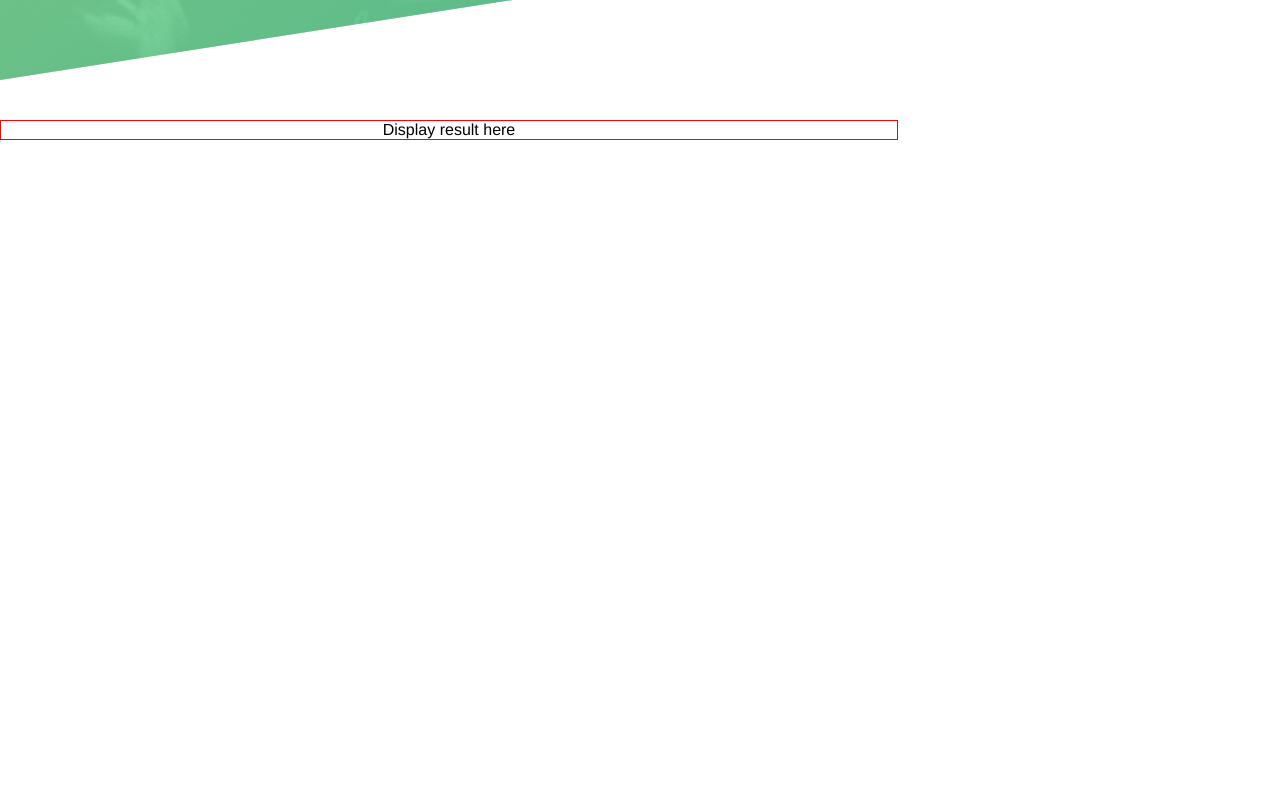
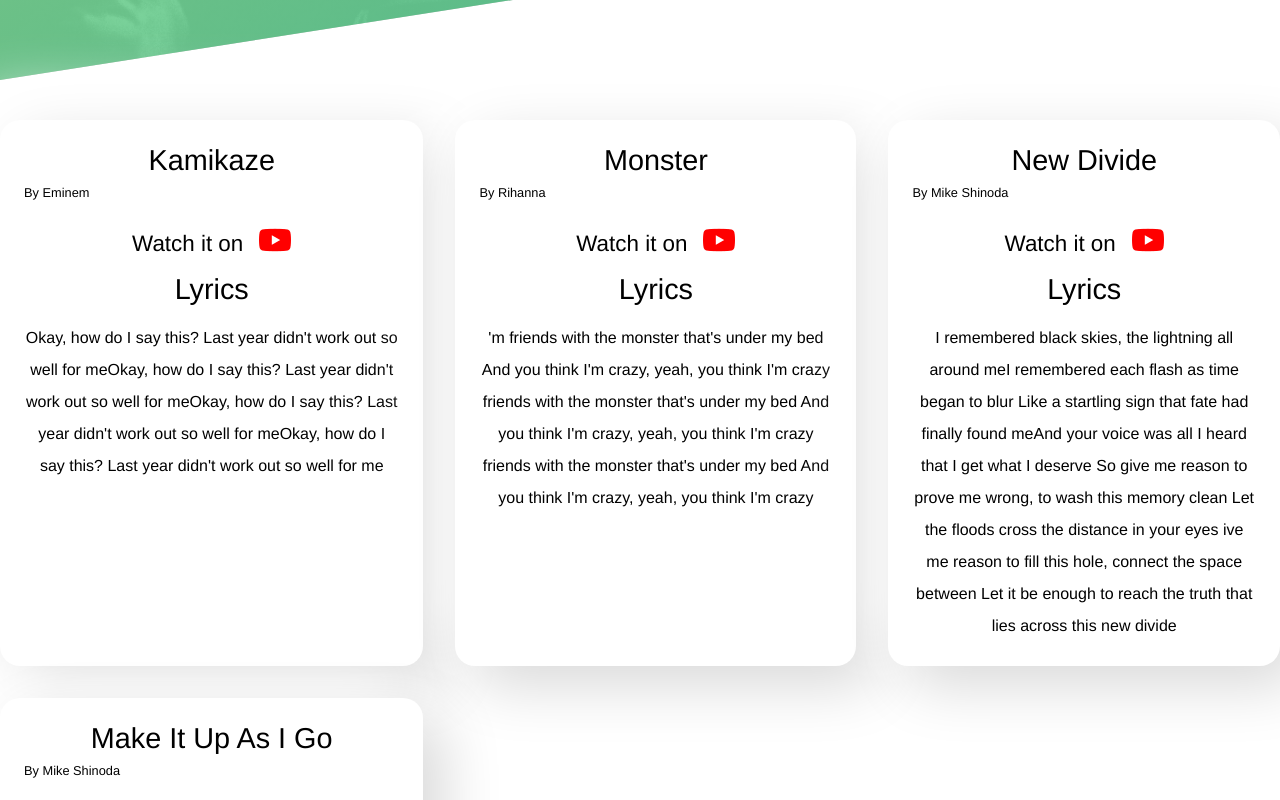
Before and after one commit to lindentree/jubilee, a React (Create React App) app in the folder frontend/jubilee-front-end/: page / in a window 1280 px wide. Shown: the part 720-1520 px from the top of the page. Before the commit the page ends 860 px from the top, so only its background shows below. Built offline with nearby package versions, Linux system fonts and the light colour scheme.

Commit message:
Built display result component

```diff
--- a/frontend/jubilee-front-end/src/App.js
+++ b/frontend/jubilee-front-end/src/App.js
@@ -3,14 +3,14 @@
 import Header from './components/Header';
 import Search from './components/Search';
 import Display from './components/Display';
+import Layout from './components/Layout';
 
 
 function App() {
   return (
     <div>
       <Header />
-      <Search />
-      <Display />
+      <Layout/>
     </div>
   );
 }
--- a/frontend/jubilee-front-end/src/components/Display.js
+++ b/frontend/jubilee-front-end/src/components/Display.js
@@ -1,13 +1,28 @@
 import React from 'react';
 import styles from '../styles.module.css';
+import Youtube from '../images/youtube.png'
+
 
 class Display extends React.Component {
-
 
   render() {
     return (
       <div className={styles.displayContainer}>
-        Display result here
+       {this.props.filtersong.map(item =>{
+         return (
+           <div className={styles.row}>
+            <div className={styles.rowTitle}>{item["Song"]}</div>
+            <div className={styles.rowSubTitle}> By  {item["Artist"]}</div>
+            <div className = {styles.rowAudio}>
+              <a href={item["Link"]} target="blank">Watch it on
+              <img className={styles.youtubeIcon} src={Youtube}></img>
+              </a>
+            </div>
+            <div className={styles.LyricsHead}>Lyrics</div>
+            <div className={styles.rowLyrics}>{item["Lyrics"]}</div>
+           </div>
+         );
+       })}
       </div>
     )
   }
--- /dev/null
+++ b/frontend/jubilee-front-end/src/components/Layout.js
@@ -0,0 +1,34 @@
+import React from 'react';
+import Search from './Search';
+import Display from './Display'
+import data from '../data/data.json';
+class Parent extends React.Component {
+     constructor(props){
+         super(props);
+         this.state={
+             mysong : data
+         }
+         this.search = this.search.bind(this);
+     }
+
+     search (lyrics) {
+         const song = data.filter((item )=>{
+            if(item["Lyrics"].toLowerCase().includes(lyrics)){
+             return item["Lyrics"];
+            }
+          });
+          this.setState({mysong:song})
+        console.log(this.state.mysong,'this is the match song');
+      }
+
+     render(){
+         return(
+             <div>
+                <Search search = {this.search}></Search>
+                <Display filtersong = {this.state.mysong}></Display>
+             </div>
+         );
+     }
+}
+
+export default Parent;
--- a/frontend/jubilee-front-end/src/components/Search.js
+++ b/frontend/jubilee-front-end/src/components/Search.js
@@ -1,5 +1,6 @@
 import React from 'react';
 import styles from '../styles.module.css';
+import data from '../data/data.json';
 
 class Search extends React.Component {
   constructor(props) {
@@ -16,12 +17,13 @@
     this.setState({
       value: e.target.value
     });
-
+    this.props.search(e.target.value);
   }
 
   handleSubmit(e) {
     e.preventDefault();
-    console.log('submit button hit');
+    let lyrics = document.querySelector('#input').value;
+    this.props.search(lyrics);
     e.target.reset();
   }
 
@@ -38,6 +40,7 @@
             type="text"
             name="lyrics"
             onChange={this.handleChange}
+            required
             placeholder="Type the lyrics in your mind..."
           />
           <button type="submit" value="submit"
--- /dev/null
+++ b/frontend/jubilee-front-end/src/data/data.json
@@ -0,0 +1,26 @@
+[
+    {
+        "Artist" : "Eminem",
+        "Song" : "Kamikaze",
+        "Lyrics": " Okay, how do I say this? Last year didn't work out so well for meOkay, how do I say this? Last year didn't work out so well for meOkay, how do I say this? Last year didn't work out so well for meOkay, how do I say this? Last year didn't work out so well for me ",
+        "Link":"https://www.youtube.com/watch?v=D7GEvpjOPmI"
+    },
+    {
+        "Artist" : "Rihanna",
+        "Song" : "Monster",
+        "Lyrics": "'m friends with the monster that's under my bed And you think I'm crazy, yeah, you think I'm crazy friends with the monster that's under my bed And you think I'm crazy, yeah, you think I'm crazy friends with the monster that's under my bed And you think I'm crazy, yeah, you think I'm crazy ",
+        "Link":"https://www.youtube.com/watch?v=sbRPGGJQao4"
+    },
+    {
+        "Artist" : "Mike Shinoda",
+        "Song" : "New Divide",
+        "Lyrics": " I remembered black skies, the lightning all around meI remembered each flash as time began to blur Like a startling sign that fate had finally found meAnd your voice was all I heard that I get what I deserve So give me reason to prove me wrong, to wash this memory clean Let the floods cross the distance in your eyes ive me reason to fill this hole, connect the space between Let it be enough to reach the truth that lies across this new divide",
+        "Link":"https://www.youtube.com/watch?v=QnS09oQNexA"
+    },
+    {
+        "Artist" : "Mike Shinoda",
+        "Song" : "Make It Up As I Go",
+        "Lyrics": " I keep on running backwards, I keep on losing faith I thought I had the answers, I thought I knew the way  My brother said be patient, my mother held my hand I don't what I'm chasing, I don't know who I am         Woke up this morning holding my head     Thinking last night is one of regret Washing off the bad decisions, the blurry vision",
+        "Link":"https://www.youtube.com/watch?v=MAHif75XlPU"
+    }
+]
--- a/frontend/jubilee-front-end/src/styles.module.css
+++ b/frontend/jubilee-front-end/src/styles.module.css
@@ -140,11 +140,61 @@
 */
 
 .displayContainer {
-  width: 70%;
   display: grid;
   text-align: center;
   position: absolute;
   top: 105%;
   left: auto;
-  border: 1px solid red;
+  right: auto;
+  grid-template-columns: auto auto auto;
+  row-gap: 2rem;
+  column-gap: 2rem;
+  margin-bottom: 3rem;
 }
+
+.row{
+  padding: 1.5rem;
+  border-radius: 20px;
+background: #ffffff;
+box-shadow:  20px 20px 60px #d9d9d9,
+             -20px -20px 60px #ffffff;
+}
+.rowTitle{
+  font-size: 1.8rem;
+  margin-bottom: 0.5rem;
+
+}
+.rowSubTitle{
+  font-size: 0.8rem;
+  text-align: left;
+  margin-bottom: 0.5rem;
+}
+
+ .rowAudio{
+  padding: 1rem;
+
+ }
+ .rowAudio a{
+  text-decoration: none;
+  color: black;
+  font-size: 1.4rem;
+
+}
+
+.LyricsHead{
+  font-size: 1.8rem;
+  font-weight: lighter;
+  text-align: center;
+  margin-bottom: 1rem;
+}
+
+.rowLyrics{
+  font-size: 1rem;
+  font-weight: 200;
+  text-align: center;
+  line-height: 2rem;
+}
+.youtubeIcon{
+vertical-align: text-bottom;
+margin-left: 1rem;
+}
```
Also changed, not shown: frontend/jubilee-front-end/src/images/youtube.png (added).
